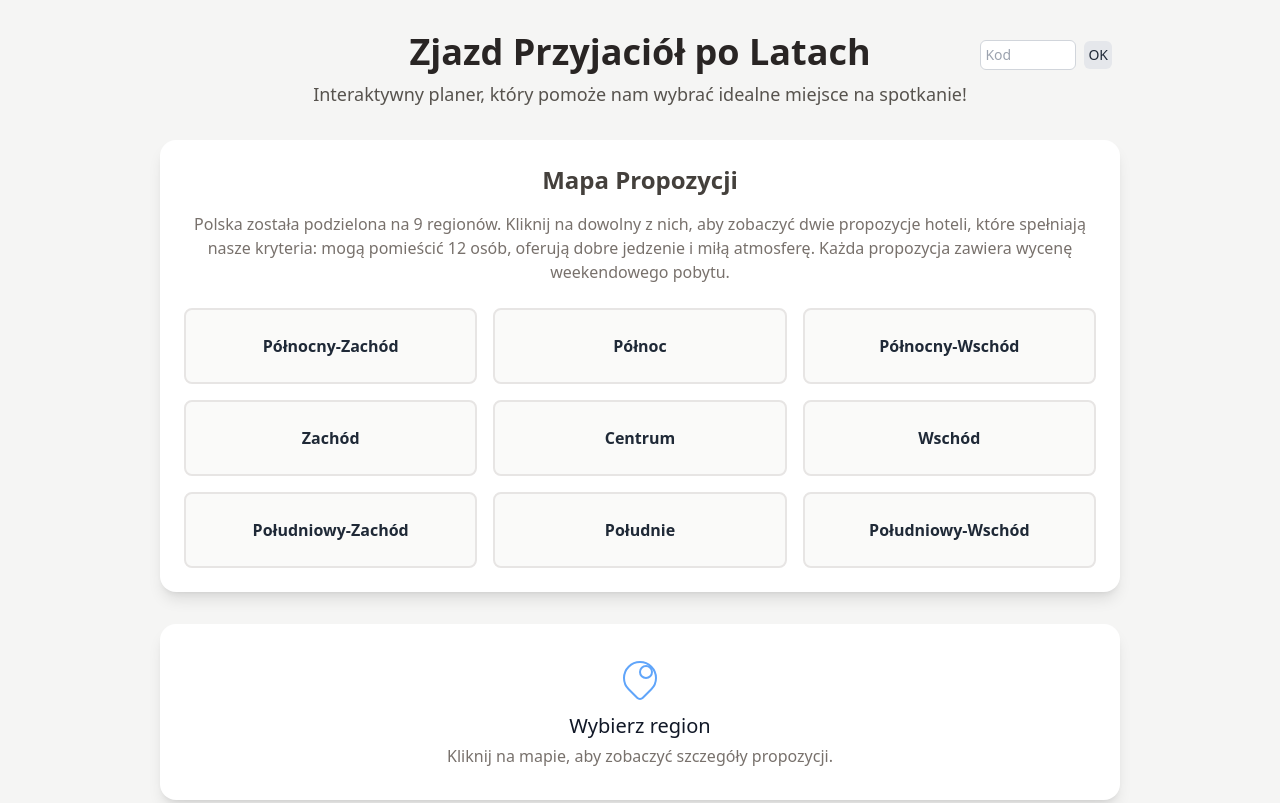
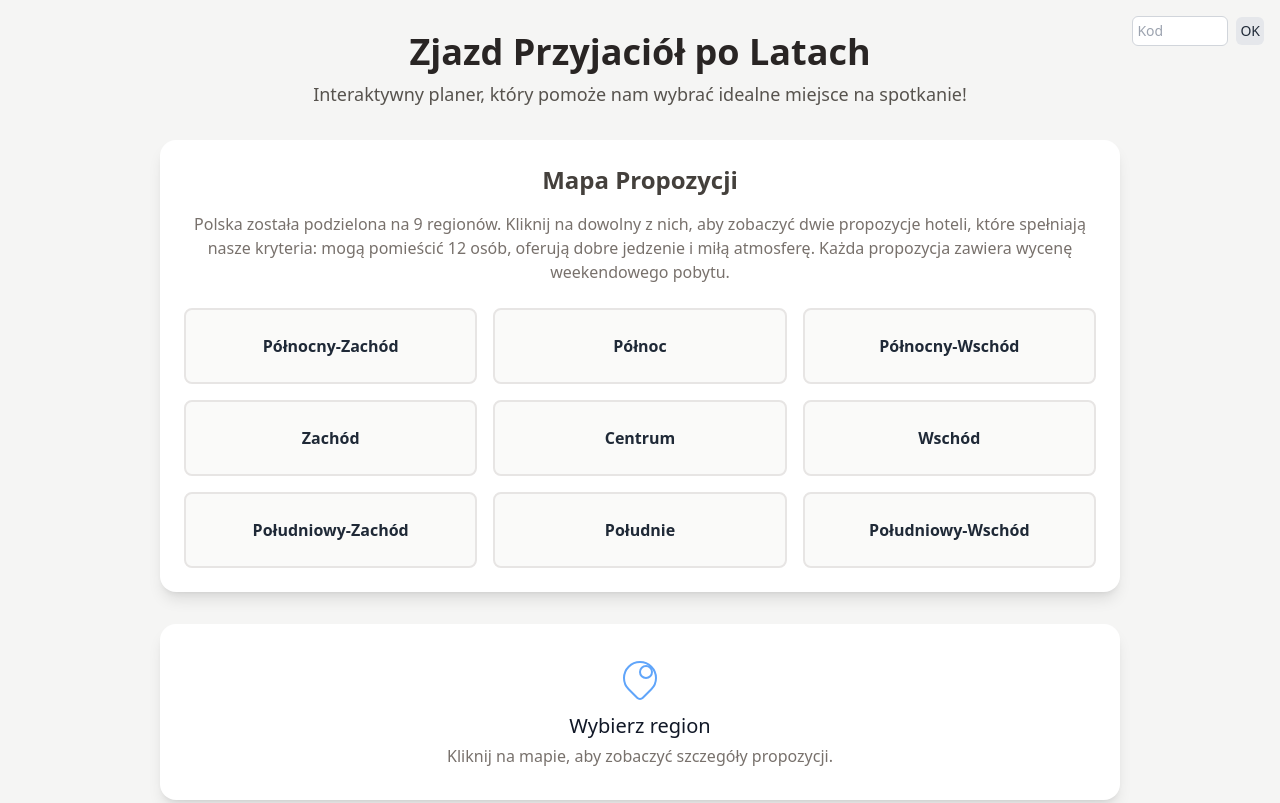
Before and after one commit to BartekPietrzyk/reunion, a website: page index.html in a window 1280 px wide. Shown: the top 803 px of the page. Drawn offline with nearby package versions, Linux system fonts and the light colour scheme.

Commit message:
initial commit

```diff
--- a/index.html
+++ b/index.html
@@ -17,6 +17,7 @@
         }
         .fade-in {
             animation: fadeIn 0.5s ease-in-out;
+
         }
         @keyframes fadeIn {
             from { opacity: 0; transform: translateY(10px); }
@@ -27,15 +28,15 @@
 <body class="font-sans text-gray-800">
 
     <div class="container mx-auto p-4 sm:p-6 md:p-8 max-w-5xl">
+        <!-- Hidden Stats Input - shifted to top right -->
+        <div class="absolute top-4 right-4 z-10 flex items-center space-x-2">
+            <input type="password" id="secret-code-input" class="w-24 p-1 text-sm border border-gray-300 rounded-md focus:outline-none focus:ring-2 focus:ring-blue-400" placeholder="Kod">
+            <button id="show-stats-btn" class="p-1 text-sm bg-gray-200 rounded-md hover:bg-gray-300 transition-colors">OK</button>
+        </div>
+
         <header class="text-center mb-8 relative">
             <h1 class="text-4xl font-bold text-stone-800">Zjazd Przyjaciół po Latach</h1>
             <p class="text-lg text-stone-600 mt-2">Interaktywny planer, który pomoże nam wybrać idealne miejsce na spotkanie!</p>
-
-            <!-- Hidden Stats Input -->
-            <div class="absolute top-0 right-0 flex items-center space-x-2 mt-2 mr-2">
-                <input type="password" id="secret-code-input" class="w-24 p-1 text-sm border border-gray-300 rounded-md focus:outline-none focus:ring-2 focus:ring-blue-400" placeholder="Kod">
-                <button id="show-stats-btn" class="p-1 text-sm bg-gray-200 rounded-md hover:bg-gray-300 transition-colors">OK</button>
-            </div>
         </header>
 
         <div class="bg-white p-6 rounded-2xl shadow-lg mb-8">
@@ -651,6 +652,7 @@
                 visitCountEl.textContent = localStorage.getItem('visitCount');
             } else {
                 statsContainer.classList.add('hidden');
+                // Using a simple alert, as this is a local app and does not break the iframe, but a custom modal would be better for a production app
                 alert('Błędny kod!');
             }
         });
```
